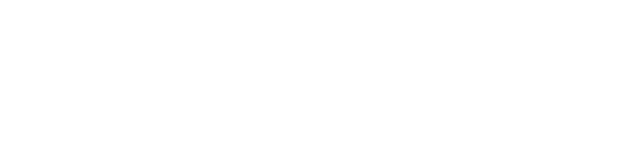
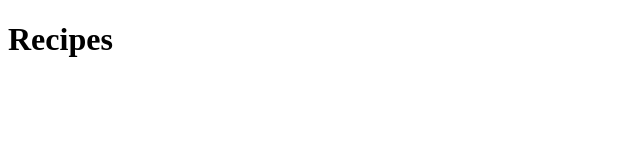
Before and after one commit to JacobMarineau/odin-recipes, a plain HTML site: page index.html in a window 1280 px wide. Shown: the whole page, without its empty margins (0-640 px from the left). Drawn offline with Linux system fonts and the light colour scheme.

Commit message:
added h1 and recipes

```diff
--- a/index.html
+++ b/index.html
@@ -2,9 +2,10 @@
 <html lang="en">
   <head>
     <meta charset="UTF-8">
-    <title>My First Webpage</title>
+    <title></title>
   </head>
 
   <body>
+    <h1>Recipes</h1>
   </body>
 </html>
```
